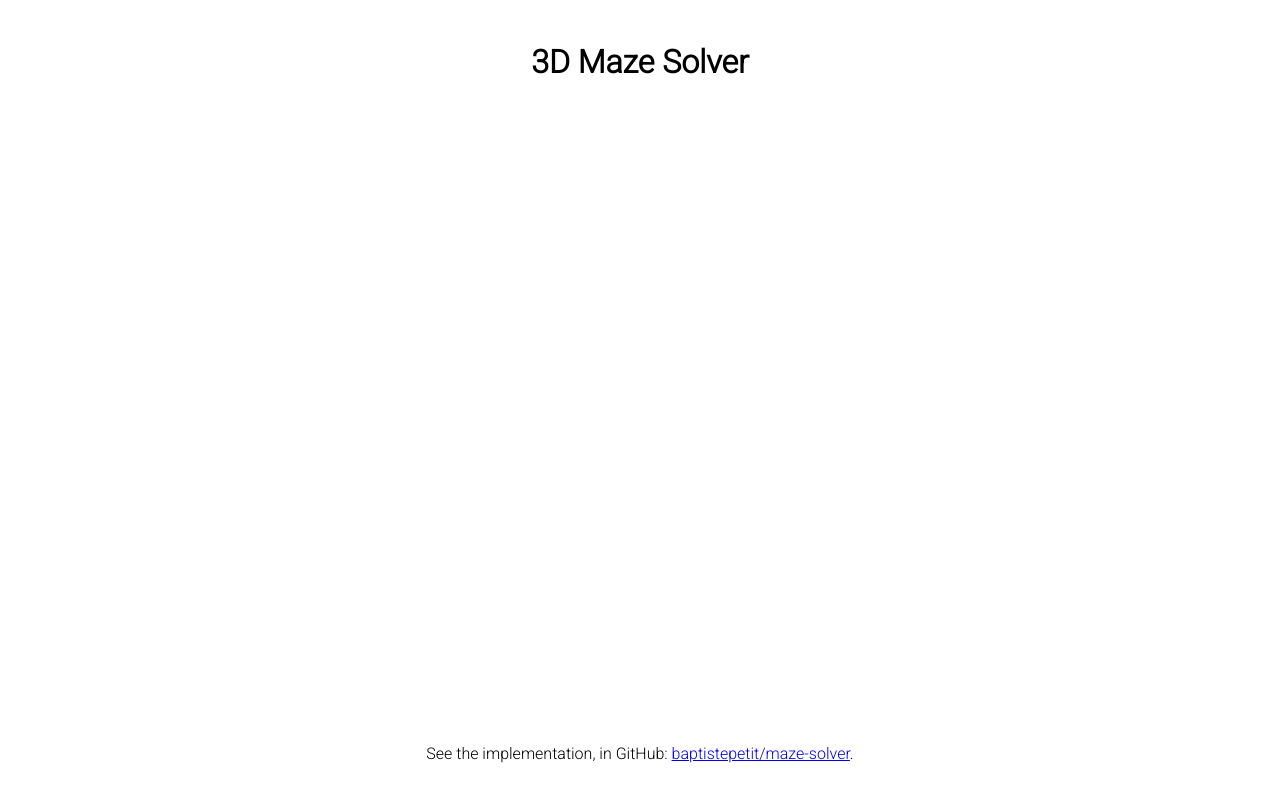
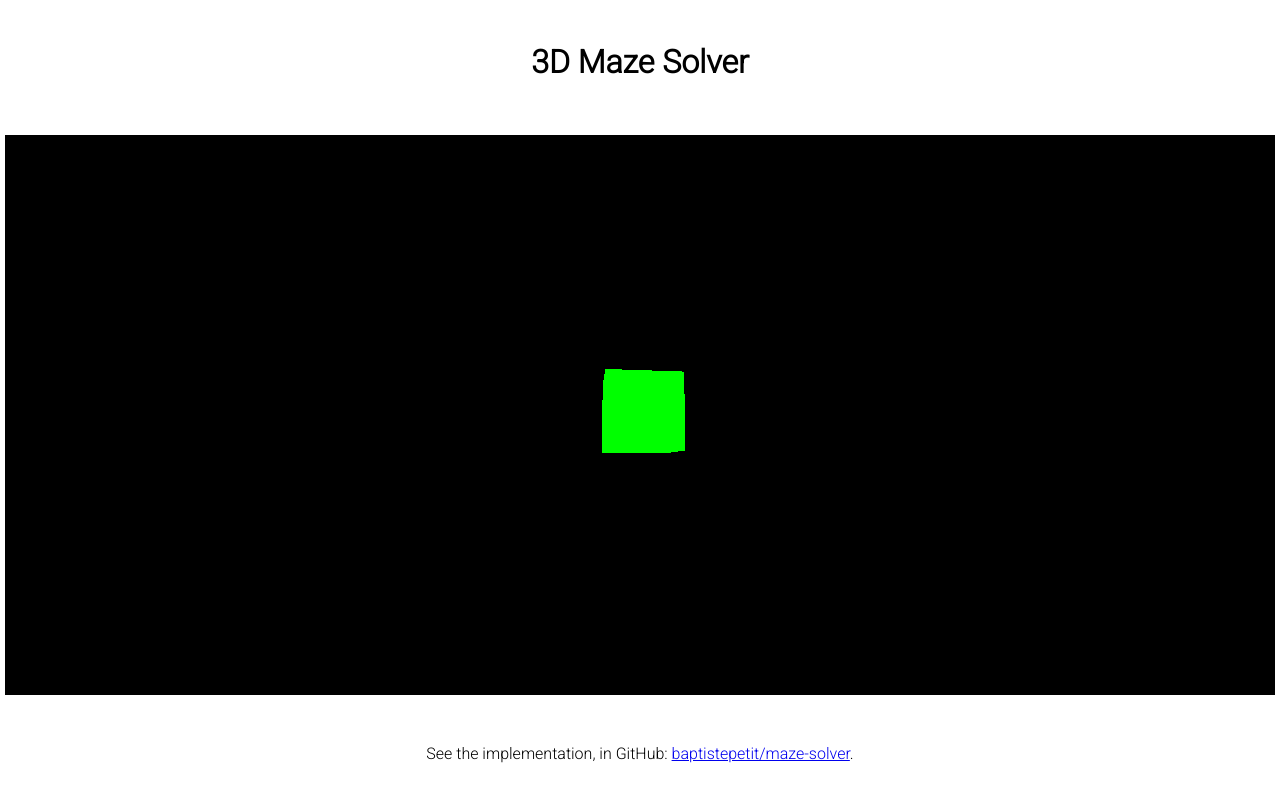
Before and after one commit to baptistepetit/maze-solver, a website built with webpack: page src/index.html in a window 1280 px wide. Built offline with nearby package versions, Linux system fonts and the light colour scheme.

Commit message:
feat(view/scene): add threejs cube example code as hello world

```diff
--- a/package.json
+++ b/package.json
@@ -32,5 +32,9 @@
     "typescript": "^4.2.3",
     "webpack": "^5.28.0",
     "webpack-cli": "^4.6.0"
+  },
+  "dependencies": {
+    "@types/three": "^0.126.2",
+    "three": "^0.126.1"
   }
 }
--- a/src/index.html
+++ b/src/index.html
@@ -12,7 +12,7 @@
 <body>
     <div class="main-container">
         <h1>3D Maze Solver</h1>
-        <div class="app-container">
+        <div class="app-container" id="appContainer">
             <canvas id="scene"></canvas>
         </div>
         <p>See the implementation, in GitHub: <a href="https://github.com/baptistepetit/maze-solver" target="_blank"
--- a/src/index.ts
+++ b/src/index.ts
@@ -1,3 +1,47 @@
 import '../style/main.css';
 
-console.log('Hello World!');
+import {
+    BoxGeometry,
+    Mesh,
+    MeshBasicMaterial,
+    PerspectiveCamera,
+    Scene,
+    WebGLRenderer,
+} from 'three';
+
+
+const container = document.getElementById('appContainer');
+const canvas = document.getElementById('scene') as HTMLCanvasElement;
+const renderer = new WebGLRenderer({canvas});
+const scene = new Scene();
+const camera = new PerspectiveCamera(75, canvas.clientWidth / canvas.clientHeight, 0.1, 1000);
+camera.position.z = 5;
+
+const geometry = new BoxGeometry();
+const material = new MeshBasicMaterial({ color: 0x00ff00 });
+const cube = new Mesh(geometry, material);
+scene.add(cube);
+
+function resizeCanvas() {
+    renderer.setSize(container.clientWidth, container.clientHeight);
+    camera.aspect = container.clientWidth / container.clientHeight;
+    camera.updateProjectionMatrix();
+}
+
+const animate = function () {
+    cube.rotation.x += 0.01;
+    cube.rotation.y += 0.01;
+
+    renderer.render(scene, camera);
+
+    requestAnimationFrame(animate);
+};
+
+function init() {
+    resizeCanvas();
+    animate();
+}
+
+
+window.addEventListener('resize', resizeCanvas);
+window.addEventListener('load', init);
```
Also changed, not shown: 1 other file.
